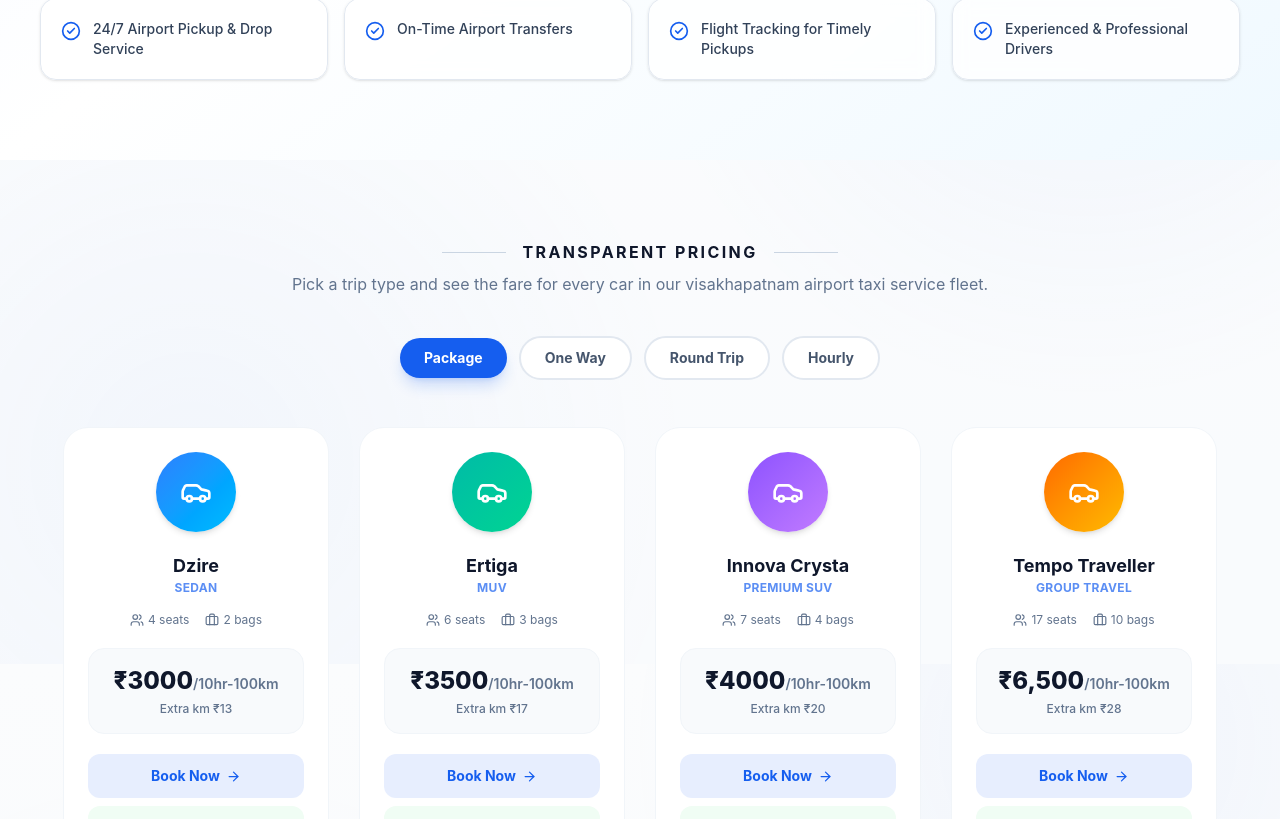
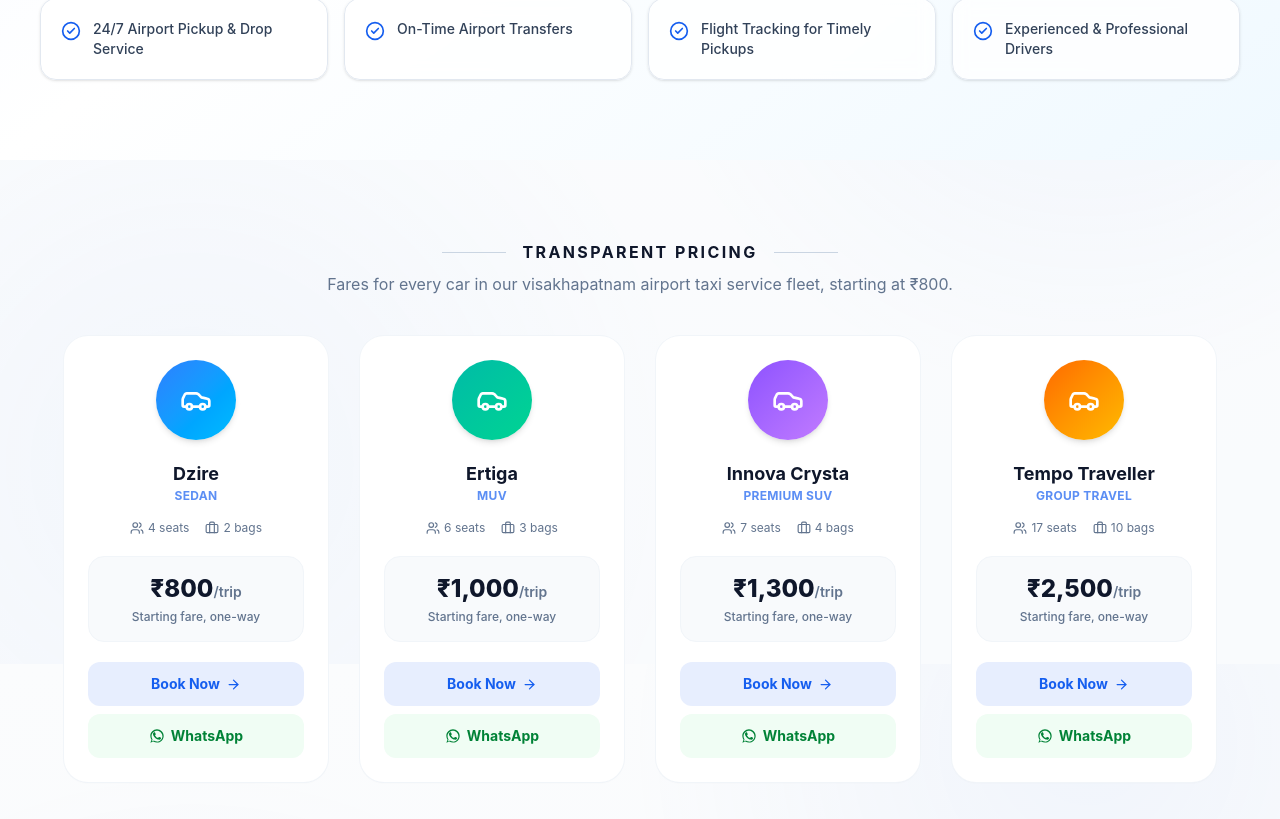
Before and after one commit to sateesh1216/BSH_webpage, a React (Vite) app: page /services/airport-transfer in a window 1280 px wide. Shown: the part 936-1755 px from the top of the page. Built offline with nearby package versions, Linux system fonts and the light colour scheme; a web font is replaced by a local one.

Commit message:
update the services

```diff
--- a/src/pages/ServiceDetails.tsx
+++ b/src/pages/ServiceDetails.tsx
@@ -1,4 +1,4 @@
-import { useState } from "react";
+import { useState, useEffect } from "react";
 import { useParams, Link } from "react-router-dom";
 import {
   PhoneCall,
@@ -243,18 +243,21 @@ const serviceDetailsContent: Record<string, ServiceDetailContent> = {
 };
 
 /* ------------------------------------------------------------------ */
-/*  Price-card tabs: One Way / Round Trip / Hourly / Package          */
-/*  and the fleet + fares shown under each tab                        */
-/*  TODO: swap the numbers below for your real, current fares         */
+/*  Fare types                                                        */
 /* ------------------------------------------------------------------ */
-
-const tripTypeTabs = ["Package", "One Way", "Round Trip", "Hourly"] as const;
-type TripTypeTab = (typeof tripTypeTabs)[number];
 
 type FareInfo = {
   rate: string; // headline price
   unit: string; // what the rate is per
   note: string; // small print under the rate
+};
+
+type CarTheme = {
+  gradient: string; // badge background
+  glow: string; // soft blurred glow behind the badge
+  iconColor: string;
+  ring: string;
+  shadow: string; // colored drop-shadow matching the gradient
 };
 
 type CarPriceOption = {
@@ -263,23 +266,14 @@ type CarPriceOption = {
   seats: number;
   luggage: number;
   icon: typeof Car;
-  fares: Record<TripTypeTab, FareInfo>;
-  /** Tailwind classes used to give each car its own icon-badge color story */
-  theme: {
-    gradient: string; // badge background
-    glow: string; // soft blurred glow behind the badge
-    iconColor: string;
-    ring: string;
-    shadow: string; // colored drop-shadow matching the gradient
-  };
+  theme: CarTheme;
+  /** Fares keyed by tab label. When a service has no tabs, use the "default" key. */
+  fares: Record<string, FareInfo>;
 };
 
-const carFleet: CarPriceOption[] = [
-  {
-    name: "Dzire",
-    category: "Sedan",
-    seats: 4,
-    luggage: 2,
+/** Shared per-car branding so every service's fleet list looks consistent */
+const carThemes: Record<string, { icon: typeof Car; theme: CarTheme }> = {
+  Dzire: {
     icon: Car,
     theme: {
       gradient: "from-blue-500 to-sky-400",
@@ -288,18 +282,8 @@ const carFleet: CarPriceOption[] = [
       ring: "ring-blue-200",
       shadow: "shadow-blue-500/30",
     },
-    fares: {
-      "One Way": { rate: "₹13", unit: "/km", note: "Min 300 km/day" },
-      "Round Trip": { rate: "₹14", unit: "/km", note: "Min 300 km/day" },
-      Hourly: { rate: "₹300", unit: "/hr", note: "" },
-      Package: { rate: "₹3000", unit: "/10hr-100km", note: "Extra km ₹13" },
   },
-  },
-  {
-    name: "Ertiga",
-    category: "MUV",
-    seats: 6,
-    luggage: 3,
+  Ertiga: {
     icon: Car,
     theme: {
       gradient: "from-teal-500 to-emerald-400",
@@ -308,18 +292,8 @@ const carFleet: CarPriceOption[] = [
       ring: "ring-teal-200",
       shadow: "shadow-teal-500/30",
     },
-    fares: {
-      "One Way": { rate: "₹16", unit: "/km", note: "Min 300 km/day" },
-      "Round Trip": { rate: "₹17", unit: "/km", note: "Min 300 km/day" },
-      Hourly: { rate: "₹350", unit: "/hr", note: "" },
-      Package: { rate: "₹3500", unit: "/10hr-100km", note: "Extra km ₹17" },
   },
-  },
-  {
-    name: "Innova Crysta",
-    category: "Premium SUV",
-    seats: 7,
-    luggage: 4,
+  "Innova Crysta": {
     icon: Car,
     theme: {
       gradient: "from-violet-500 to-purple-400",
@@ -328,18 +302,8 @@ const carFleet: CarPriceOption[] = [
       ring: "ring-violet-200",
       shadow: "shadow-violet-500/30",
     },
-    fares: {
-      "One Way": { rate: "₹19", unit: "/km", note: "Min 300 km/day" },
-      "Round Trip": { rate: "₹20", unit: "/km", note: "Min 300 km/day" },
-      Hourly: { rate: "₹400", unit: "/hr", note: "" },
-      Package: { rate: "₹4000", unit: "/10hr-100km", note: "Extra km ₹20" },
   },
-  },
-  {
-    name: "Tempo Traveller",
-    category: "Group Travel",
-    seats: 17,
-    luggage: 10,
+  "Tempo Traveller": {
     icon: Car,
     theme: {
       gradient: "from-orange-500 to-amber-400",
@@ -348,14 +312,172 @@ const carFleet: CarPriceOption[] = [
       ring: "ring-orange-200",
       shadow: "shadow-orange-500/30",
     },
-    fares: {
+  },
+};
+
+/** Helper so each service's fleet definition stays short and readable */
+function makeCar(
+  name: keyof typeof carThemes,
+  category: string,
+  seats: number,
+  luggage: number,
+  fares: Record<string, FareInfo>
+): CarPriceOption {
+  const { icon, theme } = carThemes[name];
+  return { name, category, seats, luggage, icon, theme, fares };
+}
+
+/* ------------------------------------------------------------------ */
+/*  Per-service pricing configuration                                 */
+/*  - `tabs`: null/[] => no tab switcher, show the "default" fare     */
+/*  - each car's `fares` object is keyed by the matching tab label    */
+/*  TODO: swap the numbers below for your real, current fares         */
+/* ------------------------------------------------------------------ */
+
+type ServiceFareConfig = {
+  tabs: string[];
+  fleet: CarPriceOption[];
+};
+
+const serviceFareConfig: Record<string, ServiceFareConfig> = {
+  /* ---------------- Local Taxi — 8 Hours / 10 Hours packages ------- */
+  "local-taxi": {
+    tabs: ["8 Hours", "10 Hours"],
+    fleet: [
+      makeCar("Dzire", "Sedan", 4, 2, {
+        "8 Hours": { rate: "₹2,400", unit: "/80km", note: "Extra km ₹13" },
+        "10 Hours": { rate: "₹3,000", unit: "/100km", note: "Extra km ₹13" },
+      }),
+      makeCar("Ertiga", "MUV", 6, 3, {
+        "8 Hours": { rate: "₹2,800", unit: "/80km", note: "Extra km ₹16" },
+        "10 Hours": { rate: "₹3,500", unit: "/100km", note: "Extra km ₹16" },
+      }),
+      makeCar("Innova Crysta", "Premium SUV", 7, 4, {
+        "8 Hours": { rate: "₹3,200", unit: "/80km", note: "Extra km ₹19" },
+        "10 Hours": { rate: "₹4,000", unit: "/100km", note: "Extra km ₹19" },
+      }),
+      makeCar("Tempo Traveller", "Group Travel", 17, 10, {
+        "8 Hours": { rate: "₹5,200", unit: "/80km", note: "Extra km ₹28" },
+        "10 Hours": { rate: "₹6,500", unit: "/100km", note: "Extra km ₹28" },
+      }),
+    ],
+  },
+
+  /* ---------------- Outstation Taxi — One Way / Round Trip --------- */
+  "outstation-taxi": {
+    tabs: ["One Way", "Round Trip"],
+    fleet: [
+      makeCar("Dzire", "Sedan", 4, 2, {
+        "One Way": { rate: "₹13", unit: "/km", note: "Min 300 km/day" },
+        "Round Trip": { rate: "₹14", unit: "/km", note: "Min 300 km/day" },
+      }),
+      makeCar("Ertiga", "MUV", 6, 3, {
+        "One Way": { rate: "₹16", unit: "/km", note: "Min 300 km/day" },
+        "Round Trip": { rate: "₹17", unit: "/km", note: "Min 300 km/day" },
+      }),
+      makeCar("Innova Crysta", "Premium SUV", 7, 4, {
+        "One Way": { rate: "₹19", unit: "/km", note: "Min 300 km/day" },
+        "Round Trip": { rate: "₹20", unit: "/km", note: "Min 300 km/day" },
+      }),
+      makeCar("Tempo Traveller", "Group Travel", 17, 10, {
         "One Way": { rate: "₹29", unit: "/km", note: "Min 300 km/day" },
         "Round Trip": { rate: "₹30", unit: "/km", note: "Min 300 km/day" },
-      Hourly: { rate: "₹650", unit: "/hr", note: "" },
-      Package: { rate: "₹6,500", unit: "/10hr-100km", note: "Extra km ₹28" },
+      }),
+    ],
   },
+
+  /* ---------------- Airport Transfer — no tabs, starts at ₹800 ----- */
+  "airport-transfer": {
+    tabs: [],
+    fleet: [
+      makeCar("Dzire", "Sedan", 4, 2, {
+        default: { rate: "₹800", unit: "/trip", note: "Starting fare, one-way" },
+      }),
+      makeCar("Ertiga", "MUV", 6, 3, {
+        default: { rate: "₹1,000", unit: "/trip", note: "Starting fare, one-way" },
+      }),
+      makeCar("Innova Crysta", "Premium SUV", 7, 4, {
+        default: { rate: "₹1,300", unit: "/trip", note: "Starting fare, one-way" },
+      }),
+      makeCar("Tempo Traveller", "Group Travel", 17, 10, {
+        default: { rate: "₹2,500", unit: "/trip", note: "Starting fare, one-way" },
+      }),
+    ],
   },
-];
+
+  /* ---------------- Tour Packages — Half Day / Full Day ------------ */
+  "tour-packages": {
+    tabs: ["Half Day", "Full Day"],
+    fleet: [
+      makeCar("Dzire", "Sedan", 4, 2, {
+        "Half Day": { rate: "₹1,800", unit: "/50km", note: "Extra km ₹13" },
+        "Full Day": { rate: "₹3,000", unit: "/100km", note: "Extra km ₹13" },
+      }),
+      makeCar("Ertiga", "MUV", 6, 3, {
+        "Half Day": { rate: "₹2,200", unit: "/50km", note: "Extra km ₹16" },
+        "Full Day": { rate: "₹3,500", unit: "/100km", note: "Extra km ₹16" },
+      }),
+      makeCar("Innova Crysta", "Premium SUV", 7, 4, {
+        "Half Day": { rate: "₹2,800", unit: "/50km", note: "Extra km ₹19" },
+        "Full Day": { rate: "₹4,000", unit: "/100km", note: "Extra km ₹19" },
+      }),
+      makeCar("Tempo Traveller", "Group Travel", 17, 10, {
+        "Half Day": { rate: "₹4,500", unit: "/50km", note: "Extra km ₹28" },
+        "Full Day": { rate: "₹6,500", unit: "/100km", note: "Extra km ₹28" },
+      }),
+    ],
+  },
+
+  /* ---------------- Corporate Travel — One Way / Round Trip / Monthly */
+  "corporate-travel": {
+    tabs: ["One Way", "Round Trip", "Monthly"],
+    fleet: [
+      makeCar("Dzire", "Sedan", 4, 2, {
+        "One Way": { rate: "₹13", unit: "/km", note: "Min 300 km/day" },
+        "Round Trip": { rate: "₹14", unit: "/km", note: "Min 300 km/day" },
+        Monthly: { rate: "Contact us", unit: "", note: "Custom billing for regular routes" },
+      }),
+      makeCar("Ertiga", "MUV", 6, 3, {
+        "One Way": { rate: "₹16", unit: "/km", note: "Min 300 km/day" },
+        "Round Trip": { rate: "₹17", unit: "/km", note: "Min 300 km/day" },
+        Monthly: { rate: "Contact us", unit: "", note: "Custom billing for regular routes" },
+      }),
+      makeCar("Innova Crysta", "Premium SUV", 7, 4, {
+        "One Way": { rate: "₹19", unit: "/km", note: "Min 300 km/day" },
+        "Round Trip": { rate: "₹20", unit: "/km", note: "Min 300 km/day" },
+        Monthly: { rate: "Contact us", unit: "", note: "Custom billing for regular routes" },
+      }),
+      makeCar("Tempo Traveller", "Group Travel", 17, 10, {
+        "One Way": { rate: "₹29", unit: "/km", note: "Min 300 km/day" },
+        "Round Trip": { rate: "₹30", unit: "/km", note: "Min 300 km/day" },
+        Monthly: { rate: "Contact us", unit: "", note: "Custom billing for regular routes" },
+      }),
+    ],
+  },
+
+  /* ---------------- Wedding Car Rentals — 4 Hours / 8 Hours -------- */
+  "wedding-car-rentals": {
+    tabs: ["4 Hours", "8 Hours"],
+    fleet: [
+      makeCar("Dzire", "Sedan", 4, 2, {
+        "4 Hours": { rate: "₹2,000", unit: "/40km", note: "Extra km ₹13" },
+        "8 Hours": { rate: "₹3,500", unit: "/80km", note: "Extra km ₹13" },
+      }),
+      makeCar("Ertiga", "MUV", 6, 3, {
+        "4 Hours": { rate: "₹2,500", unit: "/40km", note: "Extra km ₹16" },
+        "8 Hours": { rate: "₹4,200", unit: "/80km", note: "Extra km ₹16" },
+      }),
+      makeCar("Innova Crysta", "Premium SUV", 7, 4, {
+        "4 Hours": { rate: "₹3,000", unit: "/40km", note: "Extra km ₹19" },
+        "8 Hours": { rate: "₹5,000", unit: "/80km", note: "Extra km ₹19" },
+      }),
+      makeCar("Tempo Traveller", "Group Travel", 17, 10, {
+        "4 Hours": { rate: "₹4,500", unit: "/40km", note: "Extra km ₹28" },
+        "8 Hours": { rate: "₹7,000", unit: "/80km", note: "Extra km ₹28" },
+      }),
+    ],
+  },
+};
 
 /* WhatsApp business number — keep in sync with the call number below */
 const WHATSAPP_NUMBER = "918886803322";
@@ -393,7 +515,19 @@ const serviceToTab = {
 export default function ServiceDetails() {
   const { slug } = useParams<{ slug: string }>();
   const { openBooking, setTripType } = useBooking();
-  const [activeTab, setActiveTab] = useState<TripTypeTab>("Package");
+
+  const fareConfig = slug ? serviceFareConfig[slug] : undefined;
+  const hasTabs = !!fareConfig && fareConfig.tabs.length > 0;
+
+  const [activeTab, setActiveTab] = useState<string>(
+    fareConfig?.tabs[0] ?? "default"
+  );
+
+  // Reset the active tab whenever the visitor lands on a different service page
+  useEffect(() => {
+    setActiveTab(fareConfig?.tabs[0] ?? "default");
+    // eslint-disable-next-line react-hooks/exhaustive-deps
+  }, [slug]);
 
   const service = services.find((s) => s.slug === slug);
   const details = slug ? serviceDetailsContent[slug] : undefined;
@@ -405,9 +539,10 @@ export default function ServiceDetails() {
   };
 
   const getWhatsAppLink = (carName: string) => {
-    const message = `Hi BSH Taxi Services, I'd like to book a ${carName} for a ${activeTab} trip${
-      title ? ` (${title})` : ""
-    }. Please share availability and fare.`;
+    const tripLabel = hasTabs ? activeTab : "";
+    const message = `Hi BSH Taxi Services, I'd like to book a ${carName}${
+      tripLabel ? ` for a ${tripLabel} trip` : ""
+    }${title ? ` (${title})` : ""}. Please share availability and fare.`;
     return `https://wa.me/${WHATSAPP_NUMBER}?text=${encodeURIComponent(message)}`;
   };
 
@@ -530,17 +665,23 @@ export default function ServiceDetails() {
       </section>
 
       {/* ---------------------------------------------------------- */}
-      {/* Price cards — One Way / Round Trip / Hourly / Package       */}
+      {/* Price cards — tabs vary per service, some have none          */}
       {/* ---------------------------------------------------------- */}
+      {fareConfig && (
         <section className="w-full bg-slate-50/60 px-6 py-20 sm:px-10 lg:px-16">
           <SectionHeading eyebrow="Transparent Pricing" />
           <p className="-mt-8 mb-10 text-center text-base text-slate-500">
-          Pick a trip type and see the fare for every car in our {title.toLowerCase()} fleet.
+            {hasTabs
+              ? `Pick a trip type and see the fare for every car in our ${title.toLowerCase()} fleet.`
+              : `Fares for every car in our ${title.toLowerCase()} fleet, starting at ${
+                  fareConfig.fleet[0]?.fares.default?.rate ?? ""
+                }.`}
           </p>
 
-        {/* Tabs */}
+          {/* Tabs — only rendered when the service actually needs them */}
+          {hasTabs && (
             <div className="mx-auto mb-12 flex max-w-2xl flex-wrap items-center justify-center gap-3">
-          {tripTypeTabs.map((tab) => (
+              {fareConfig.tabs.map((tab) => (
                 <button
                   key={tab}
                   onClick={() => setActiveTab(tab)}
@@ -554,19 +695,20 @@ export default function ServiceDetails() {
                 </button>
               ))}
             </div>
+          )}
 
           {/* Price cards */}
           <div className="mx-auto grid max-w-[80em] grid-cols-1 gap-8 sm:grid-cols-2 lg:grid-cols-4">
-          {carFleet.map((car) => {
-            const fare = car.fares[activeTab];
+            {fareConfig.fleet.map((car) => {
+              const fare = car.fares[hasTabs ? activeTab : "default"];
+              if (!fare) return null;
+
               return (
                 <article
                   key={car.name}
                   className="group flex flex-col rounded-3xl bg-white p-6 shadow-[0_1px_2px_rgba(16,24,40,0.04)] ring-1 ring-slate-100 transition-all duration-300 hover:-translate-y-2 hover:shadow-[0_24px_48px_rgba(16,24,40,0.12)] hover:ring-primary/15"
                 >
                   <div className="relative mx-auto h-20 w-20">
-                  {/* seat-count chip */}
-
                     <div
                       className={`flex h-20 w-20 items-center justify-center rounded-full bg-gradient-to-br ${car.theme.gradient} shadow-md transition-transform duration-300 group-hover:-translate-y-1`}
                     >
@@ -590,7 +732,7 @@ export default function ServiceDetails() {
                     </span>
                   </div>
 
-                {/* Fare for the selected tab */}
+                  {/* Fare for the selected tab (or the single default fare) */}
                   <div className="mt-5 rounded-2xl border border-slate-100 bg-slate-50 px-4 py-4 text-center">
                     <p className="text-2xl font-extrabold text-slate-900">
                       {fare.rate}
@@ -627,6 +769,7 @@ export default function ServiceDetails() {
             })}
           </div>
         </section>
+      )}
 
       {/* ---------------------------------------------------------- */}
       {/* Notes / terms                                               */}
```
Also changed, not shown: src/components/layout/MobileBottomNav.tsx (+73 -21 lines). Lines whose indentation alone changed are shown as unchanged.
